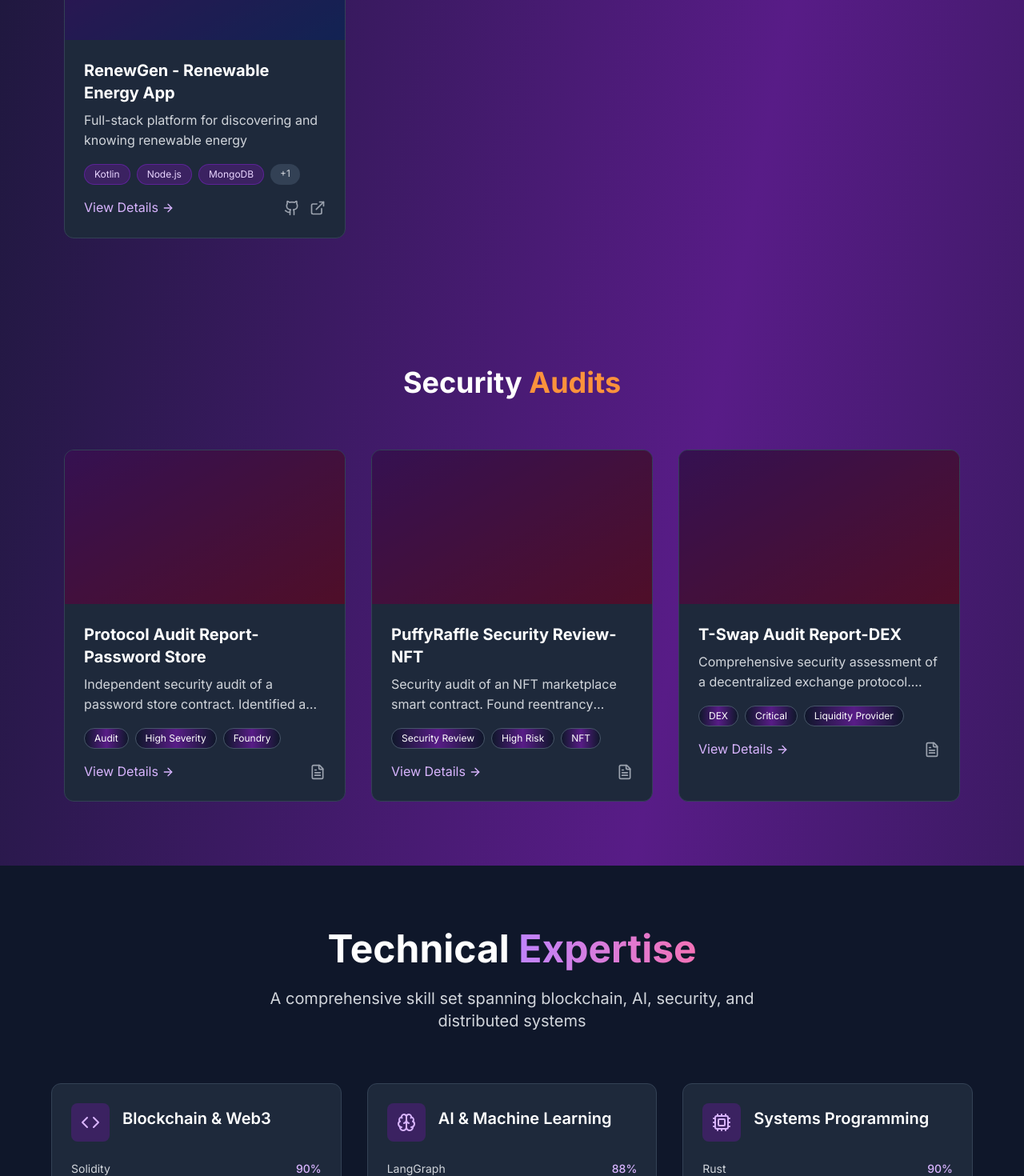
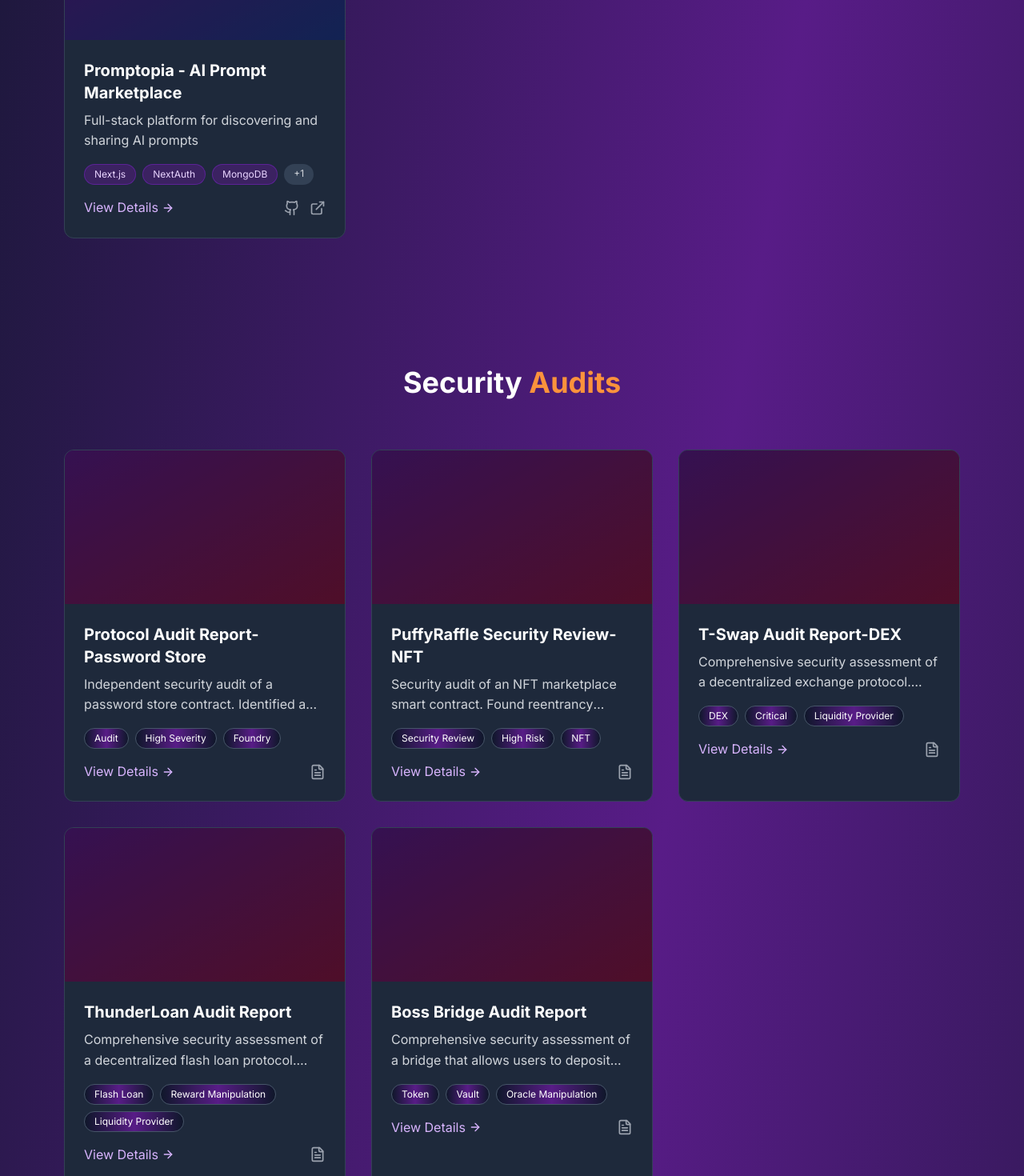
Before and after one commit to pky1987/Portfolio, a Next.js app: page / in a window 1280 px wide. Shown: the part 1600-3070 px from the top of the page at 80% size. Built offline with nearby package versions, Linux system fonts and the light colour scheme.

Commit message:
Add Audit

```diff
--- a/src/components/sections/Skills.tsx
+++ b/src/components/sections/Skills.tsx
@@ -12,20 +12,20 @@ const skillCategories = [
     skills: [
       { name: "Solidity", level: 90 },
       { name: "Smart Contract Security", level: 90 },
-      { name: "ZK-Proofs", level: 85 },
-      { name: "DeFi Protocols", level: 88 },
-      { name: "Token Standards", level: 87 },
+      { name: "ZK-Proofs", level: 65 },
+      { name: "DeFi Protocols", level: 80 },
+      { name: "Token Standards", level: 82 },
     ]
   },
   {
     title: "AI & Machine Learning",
     icon: Brain,
     skills: [
-      { name: "LangGraph", level: 88 },
-      { name: "TensorFlow/PyTorch/Scikit-Learn", level: 92 },
-      { name: "Natural Language Processing", level: 85 },
-      { name: "Reinforcement Learning", level: 80 },
-      { name: "Computer Vision", level: 82 },
+      { name: "LangGraph", level: 60 },
+      { name: "TensorFlow/PyTorch/Scikit-Learn", level: 85 },
+      { name: "Natural Language Processing", level: 80 },
+      { name: "Reinforcement Learning", level: 70 },
+      { name: "Computer Vision", level: 85 },
     ]
   },
   {
@@ -34,9 +34,9 @@ const skillCategories = [
     skills: [
       { name: "Rust", level: 90 },
       { name: "Elixir/OTP", level: 87 },
-      { name: "Java", level: 83 },
-      { name: "Python", level: 85 },
-      { name: "Kotlin", level: 88 },
+      { name: "Java", level: 85 },
+      { name: "Python", level: 90 },
+      { name: "Kotlin", level: 90 },
     ]
   },
   {
@@ -46,8 +46,8 @@ const skillCategories = [
       { name: "Smart Contract Auditing", level: 91 },
       { name: "Penetration Testing", level: 86 },
       { name: "Cryptography", level: 89 },
-      { name: "Formal Verification", level: 84 },
-      { name: "Zero-Knowledge Proofs", level: 87 },
+      { name: "Formal Verification", level: 70 },
+      { name: "Zero-Knowledge Proofs", level: 65 },
     ]
   },
   {
@@ -56,20 +56,20 @@ const skillCategories = [
     skills: [
       { name: "PostgreSQL", level: 88 },
       { name: "MongoDB", level: 85 },
-      { name: "Redis", level: 87 },
-      { name: "Docker", level: 90 },
-      { name: "Kubernetes", level: 83 },
+      { name: "Redis", level: 40 },
+      { name: "Docker", level: 70 },
+      { name: "Kubernetes", level: 75 },
     ]
   },
   {
     title: "Cloud & DevOps",
     icon: Cloud,
     skills: [
-      { name: "AWS", level: 86 },
-      { name: "Azure", level: 82 },
-      { name: "CI/CD Pipelines", level: 89 },
-      { name: "Terraform", level: 84 },
-      { name: "Monitoring & Logging", level: 87 },
+      { name: "AWS", level: 70 },
+      { name: "Azure", level: 50 },
+      { name: "CI/CD Pipelines", level: 60 },
+      { name: "Terraform", level: 35 },
+      { name: "Monitoring & Logging", level: 50 },
     ]
   }
 ];
--- a/src/data/audit.ts
+++ b/src/data/audit.ts
@@ -76,4 +76,46 @@ export const audits: Audit[] = [
     image: "/images/audit/nft-icon.svg", // Placeholder, can be updated
     source_code_link: "https://github.com/pky1987/audit-report/blob/main/t-swap-audit-report.pdf",
   },
+  {
+    id: 4,
+    name: "ThunderLoan Audit Report",
+    description: "Comprehensive security assessment of a decentralized flash loan protocol. Uncovered multiple issues related to flash loan attacks.",
+    tags: [
+      {
+        name: "Flash Loan",
+        color: "cyan-text-gradient",
+      },
+      {
+        name: "Reward Manipulation",
+        color: "red-text-gradient",
+      },
+      {
+        name: "Liquidity Provider",
+        color: "pink-text-gradient",
+      },
+    ],
+    image: "/images/audit/nft-icon.svg", // Placeholder, can be updated
+    source_code_link: "https://github.com/pky1987/audit-report/blob/main/thunder.pdf",
+  },
+  {
+    id: 5,
+    name: "Boss Bridge Audit Report",
+    description: "Comprehensive security assessment of a bridge that allows users to deposit tokens, which are held into a secure vault on L1. Users can then mint an equivalent amount of wrapped tokens on L2.",
+    tags: [
+      {
+        name: "Token",
+        color: "cyan-text-gradient",
+      },
+      {
+        name: "Vault",
+        color: "red-text-gradient",
+      },
+      {
+        name: "Oracle Manipulation",
+        color: "pink-text-gradient",
+      },
+    ],
+    image: "/images/audit/nft-icon.svg", // Placeholder, can be updated
+    source_code_link: "https://github.com/pky1987/audit-report/blob/main/boss-bridge.pdf",
+  },
 ];
--- a/src/data/projects.ts
+++ b/src/data/projects.ts
@@ -13,32 +13,37 @@ export interface Project {
 }
 
 export const projects: Project[] = [
-  {
+   {
     id: 1,
-    title: "Nexus Core - Verifiable AI Network",
-    description: "Decentralized network for verifiable AI execution with ZK-proofs",
-    longDescription: "A distributed system that allows users to submit AI tasks to nodes that return results with cryptographic proof of correct execution. Combines blockchain trust with AI capabilities through zk-SNARK verification.",
-    techStack: ["Rust", "Elixir", "Solidity", "ZK-Proofs", "Next.js", "LangGraph"],
-    githubUrl: "https://github.com/pky1987/nexus-core",
-    liveUrl: "https://nexus-core.vercel.app",
-    imageUrl: "/images/projects/nexus-core/architecture.png",
+    title: "RenewGen - Renewable Energy App",
+    description: "Full-stack platform for discovering and knowing renewable energy",
+    longDescription: "A responsive android phone application that allows users to discover, create, and share effective searching renewable energy,insights,community and "+
+    "chats,publish and share your insights as well as ai prompting only answer regarding to RenewGen. Features user authentication, search, and social sharing capabilities,current updates and opportunities.",
+    techStack: ["Kotlin", "Node.js", "MongoDB", "XML"],
+    githubUrl: "https://github.com/pky1987/RenewGen",
+    liveUrl: "https://promptopia-pky.vercel.app",
+    imageUrl: "/images/projects/promptopia/dashboard.png",
     features: [
-      "ZK-proof verification of AI model execution",
-      "Distributed node network with economic incentives",
-      "Real-time result verification on blockchain",
-      "Cryptographic guarantees of correctness"
+      "User authentication and profile management",
+      "Advanced search for renewable energy information",
+      "Community features: insights sharing, chats, and discussions",
+      "AI-powered prompting for renewable energy queries",
+      "Real-time updates on energy opportunities and news",
+      "Personalized energy insights and recommendations"
     ],
     challenges: [
-      "High computational overhead for ZK-proof generation",
-      "Coordinating distributed nodes reliably",
-      "Preventing malicious node behavior",
-      "Gas optimization for on-chain verification"
+      "Integrating real-time renewable energy data sources",
+      "Managing community interactions and content moderation",
+      "Optimizing AI responses for renewable energy domain",
+      "Ensuring app performance on various Android devices",
+      "Handling offline functionality for energy data"
     ],
     solutions: [
-      "Optimized circuit design using halo2 and circom",
-      "Elixir/OTP supervision trees for fault tolerance",
-      "Staking and slashing mechanisms for node security",
-      "Batch verification and layer 2 solutions"
+      "RESTful APIs integration with energy data providers",
+      "Firebase for real-time database and authentication",
+      "Custom-trained AI model for domain-specific responses",
+      "Kotlin coroutines and Room database for performance",
+      "Offline caching with WorkManager for background sync"
     ]
   },
   {
@@ -71,6 +76,34 @@ export const projects: Project[] = [
   },
   {
     id: 3,
+    title: "Nexus Core - Verifiable AI Network",
+    description: "Decentralized network for verifiable AI execution with ZK-proofs",
+    longDescription: "A distributed system that allows users to submit AI tasks to nodes that return results with cryptographic proof of correct execution. Combines blockchain trust with AI capabilities through zk-SNARK verification.",
+    techStack: ["Rust", "Elixir", "Solidity", "ZK-Proofs", "Next.js", "LangGraph"],
+    githubUrl: "https://github.com/pky1987/nexus-core",
+    liveUrl: "https://nexus-core.vercel.app",
+    imageUrl: "/images/projects/nexus-core/architecture.png",
+    features: [
+      "ZK-proof verification of AI model execution",
+      "Distributed node network with economic incentives",
+      "Real-time result verification on blockchain",
+      "Cryptographic guarantees of correctness"
+    ],
+    challenges: [
+      "High computational overhead for ZK-proof generation",
+      "Coordinating distributed nodes reliably",
+      "Preventing malicious node behavior",
+      "Gas optimization for on-chain verification"
+    ],
+    solutions: [
+      "Optimized circuit design using halo2 and circom",
+      "Elixir/OTP supervision trees for fault tolerance",
+      "Staking and slashing mechanisms for node security",
+      "Batch verification and layer 2 solutions"
+    ]
+  },
+   {
+    id: 4,
     title: "Promptopia - AI Prompt Marketplace",
     description: "Full-stack platform for discovering and sharing AI prompts",
     longDescription: "A responsive web application that allows users to discover, create, and share effective prompts for various AI models. Features user authentication, search, and social sharing capabilities.",
@@ -96,38 +129,5 @@ export const projects: Project[] = [
       "Redis caching for social features",
       "Next.js SSG and ISR for SEO"
     ]
-  },
-  {
-    id: 4,
-    title: "RenewGen - Renewable Energy App",
-    description: "Full-stack platform for discovering and knowing renewable energy",
-    longDescription: "A responsive android phone application that allows users to discover, create, and share effective searching renewable energy,insights,community and "+
-    "chats,publish and share your insights as well as ai prompting only answer regarding to RenewGen. Features user authentication, search, and social sharing capabilities,current updates and opportunities.",
-    techStack: ["Kotlin", "Node.js", "MongoDB", "XML"],
-    githubUrl: "https://github.com/pky1987/RenewGen",
-    liveUrl: "https://promptopia-pky.vercel.app",
-    imageUrl: "/images/projects/promptopia/dashboard.png",
-    features: [
-      "User authentication and profile management",
-      "Advanced search for renewable energy information",
-      "Community features: insights sharing, chats, and discussions",
-      "AI-powered prompting for renewable energy queries",
-      "Real-time updates on energy opportunities and news",
-      "Personalized energy insights and recommendations"
-    ],
-    challenges: [
-      "Integrating real-time renewable energy data sources",
-      "Managing community interactions and content moderation",
-      "Optimizing AI responses for renewable energy domain",
-      "Ensuring app performance on various Android devices",
-      "Handling offline functionality for energy data"
-    ],
-    solutions: [
-      "RESTful APIs integration with energy data providers",
-      "Firebase for real-time database and authentication",
-      "Custom-trained AI model for domain-specific responses",
-      "Kotlin coroutines and Room database for performance",
-      "Offline caching with WorkManager for background sync"
-    ]
-  },
+  }
 ];
--- a/src/data/skills.ts
+++ b/src/data/skills.ts
@@ -16,7 +16,7 @@ export const skills: SkillCategory[] = [
     items: [
       {
         name: "Solidity",
-        level: 95,
+        level: 90,
         description: "Smart contract development with advanced patterns",
         projects: ["Nexus Core", "AMM Protocol", "DeFi Applications"]
       },
@@ -28,7 +28,7 @@ export const skills: SkillCategory[] = [
       },
       {
         name: "ZK-Proofs",
-        level: 85,
+        level: 60,
         description: "Zero-knowledge proof circuits and applications",
         projects: ["Nexus Core", "Privacy Protocols"]
       }
@@ -39,7 +39,7 @@ export const skills: SkillCategory[] = [
     items: [
       {
         name: "LangGraph",
-        level: 88,
+        level: 70,
         description: "Multi-agent systems and AI workflow orchestration",
         projects: ["Nexus Core", "AI Agents"]
       },
@@ -89,7 +89,7 @@ export const skills: SkillCategory[] = [
     items: [
       {
         name: "Ethical Hacking",
-        level: 90,
+        level: 80,
         description: "Penetration testing, vulnerability scanning, and exploitation",
         projects: ["Security Audits", "Bug Bounty Programs", "Network Pen Testing"]
       }
```
Also changed, not shown: 1 other file (tests, documents, lock files or other folders).
